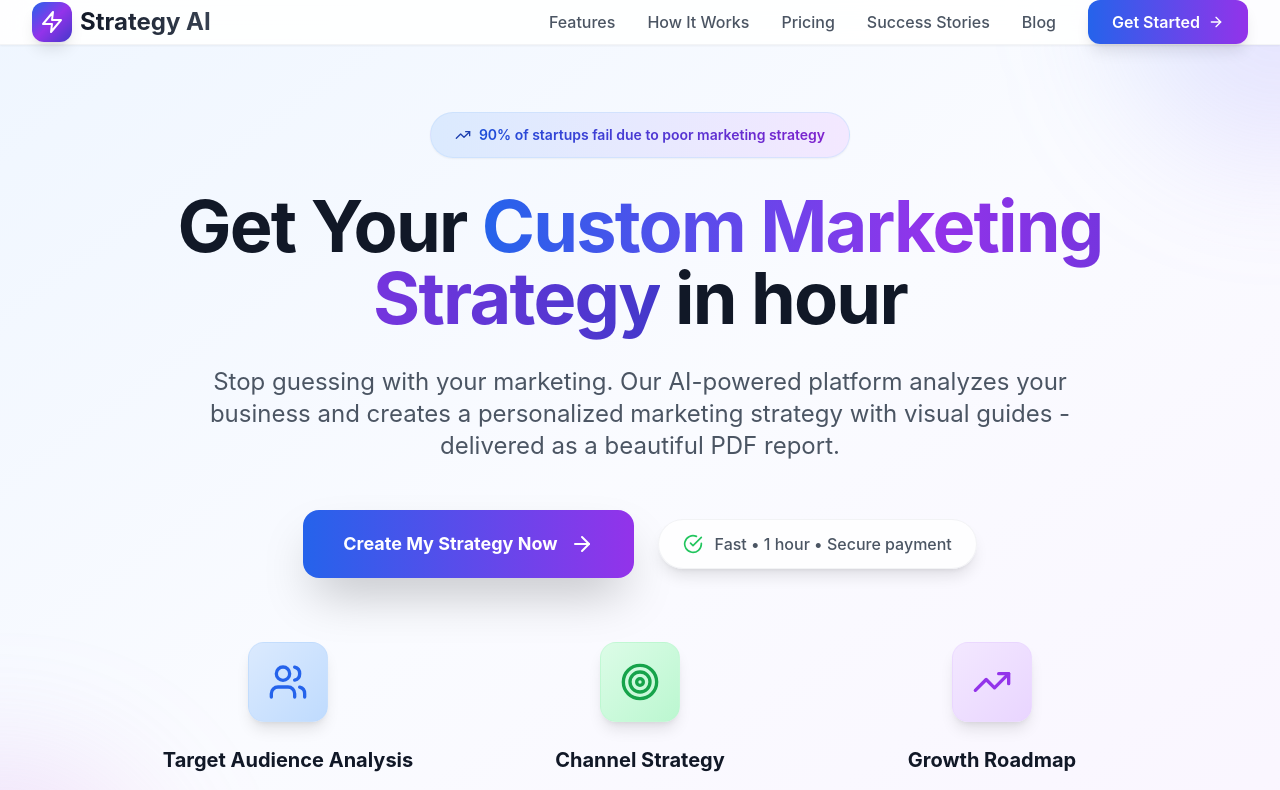
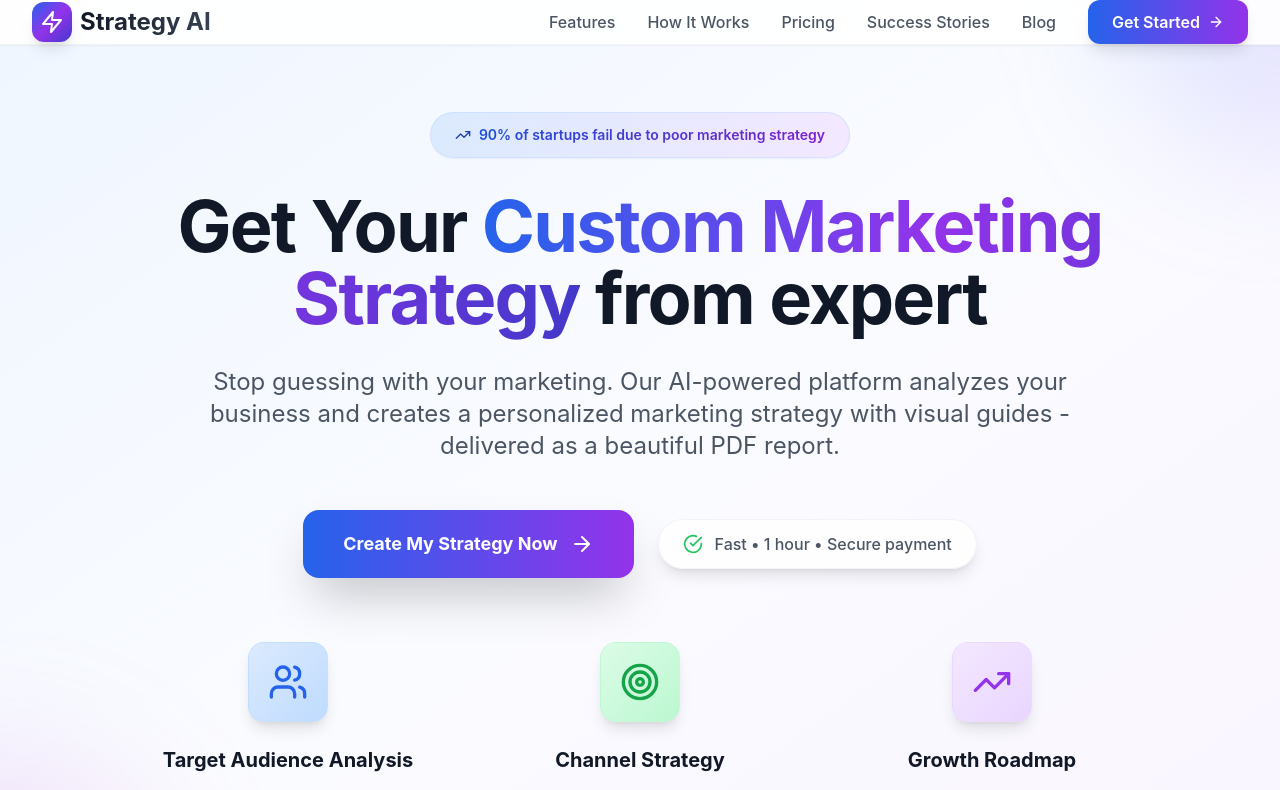
Before and after one commit to Cheeell/Cheell.github.io, a React (Vite) app: page / in a window 1280 px wide. Shown: the top 790 px of the page. Built offline with nearby package versions, Linux system fonts and the light colour scheme; no server answers.

Commit message:
Updated Hero.tsx

```diff
--- a/src/components/Hero.tsx
+++ b/src/components/Hero.tsx
@@ -28,7 +28,7 @@ export default function Hero({ onGetStarted }: HeroProps) {
               Custom Marketing Strategy
               <div className="absolute -inset-1 bg-gradient-to-r from-blue-600/20 to-purple-600/20 blur-lg -z-10"></div>
             </span>
-            {' '}in hour
+            {' '}from expert
           </h1>
 
           <p className="text-xl md:text-2xl text-gray-600 mb-12 max-w-4xl mx-auto leading-relaxed">
```
